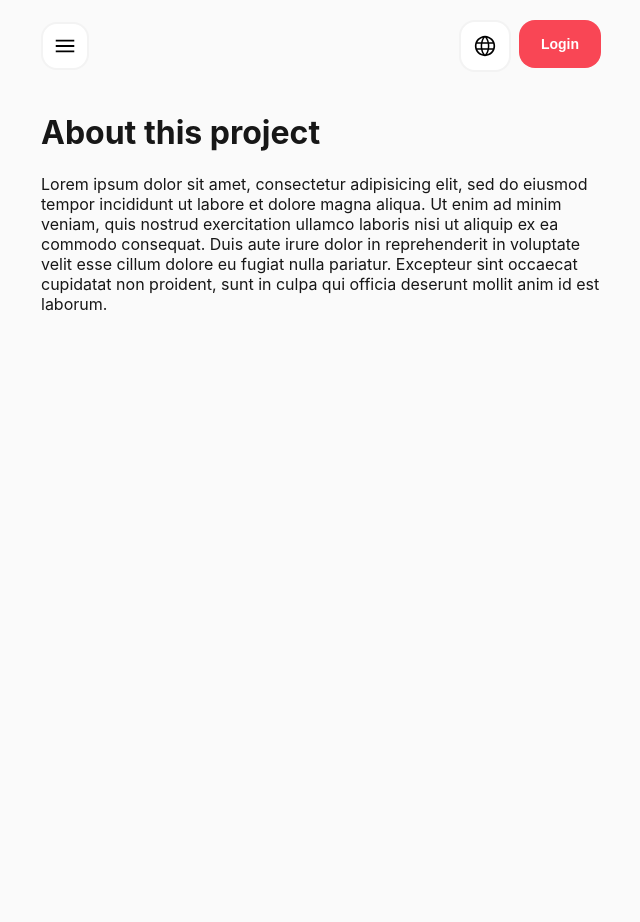
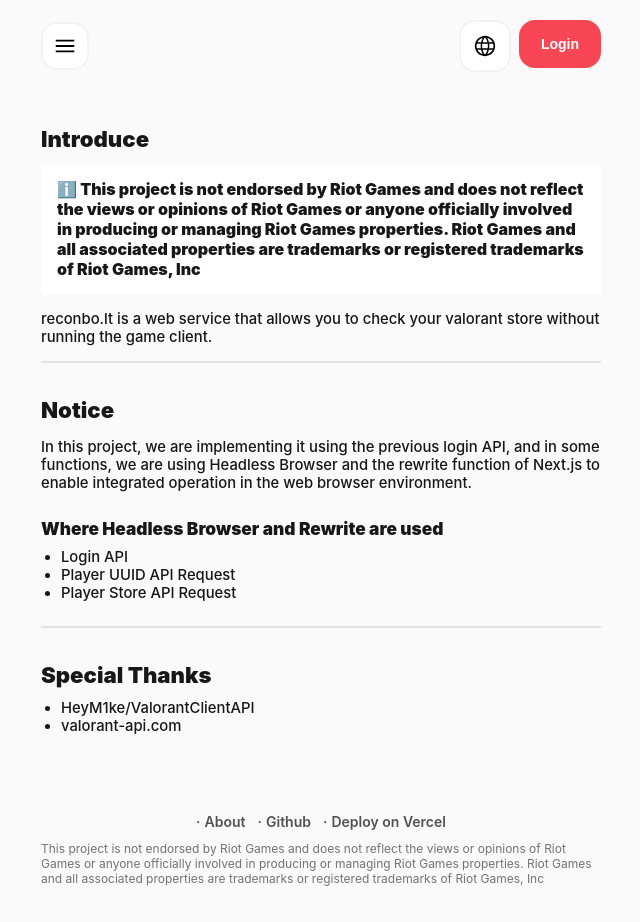
Before and after one commit to bel1c10ud/reconbo.lt-frontend, a Next.js app: page /about in a window 1280 px wide. Shown: the whole page, without its empty margins (319-959 px from the left). Before the commit the page ends 800 px from the top, so only its background shows below. Built offline with nearby package versions, Linux system fonts and the light colour scheme.

Commit message:
docs: update readme and about page

```diff
--- a/components/Callout.module.css
+++ b/components/Callout.module.css
@@ -4,7 +4,7 @@
   gap: .5rem;
   padding: 1rem;
   background-color: var(--grey50);
-  box-shadow: 0px 0px 5px var(--grey100);
+  box-shadow: var(--global-box-shadow)
 }
 
 .callout-title {
--- a/components/Callout.tsx
+++ b/components/Callout.tsx
@@ -49,3 +49,23 @@
     </Callout>
   )
 }
+
+export function ThisProjectUnofficial() {
+  const lang = useRecoilValue(languageAtom);
+
+  return (
+    <Callout>
+      <CalloutTitle>ℹ️ { i18nMessage['THIS_PROJECT_IS_UNOFFICIAL'][lang ?? 'en-US'] }</CalloutTitle>
+    </Callout>
+  )
+}
+
+export function LegalNotice() {
+  const lang = useRecoilValue(languageAtom);
+
+  return (
+    <Callout>
+      <CalloutTitle>ℹ️ { i18nMessage['LEGAL_NOTICE'][lang ?? 'en-US'] }</CalloutTitle>
+    </Callout>
+  )
+}
--- a/components/Footer.module.css
+++ b/components/Footer.module.css
@@ -1,35 +1,32 @@
 .self {
   display: flex;
   flex-direction: column;
-  align-self: center;
-  align-items: center;
-  gap: 1rem;
-
-  margin: 1rem 0;
+  gap: .75rem;
+  margin: 1rem auto;
+  width: 100%;
+  max-width: var(--global-max-width);
+  padding: var(--global-padding);
 }
 
 .items {
   display: flex;
-  flex-direction: row;
-  align-content: center;
+  justify-content: center;
+  gap: .75rem;
 }
 
 .item {
   display: flex;
-  align-items: center;
-  padding: 0 .5rem;
-  border-right: 1px solid var(--grey600);
-
   line-height: 1em;
   font-size: 0.875rem;
-  font-weight: 500;
+  font-weight: 600;
   color: var(--grey600);
 }
-
-.item:last-child {
-  border-right: 0;
+.item::before {
+  content: '·';
+  margin-right: .25rem;
 }
 
-.items img {
-  display: block;
+.legal-notice {
+  font-size: .75rem;
+  color: var(--grey500)
 }
--- a/components/Footer.tsx
+++ b/components/Footer.tsx
@@ -1,7 +1,12 @@
 import style from './Footer.module.css';
 import Link from 'next/link';
+import { useRecoilValue } from 'recoil';
+import { languageAtom } from '../recoil';
+import { i18nMessage } from '../i18n';
 
 export default function Footer() {
+  const lang = useRecoilValue(languageAtom);
+
   return (
     <div className={style['self']}>
       <div className={style['items']}>
@@ -19,7 +24,9 @@
           </a>
         </div>
       </div>
-
+      <div className={style['legal-notice']}>
+        {i18nMessage['LEGAL_NOTICE'][lang ?? 'en-US']}
+      </div>
     </div>
   )
 }
--- a/components/Intro.module.css
+++ b/components/Intro.module.css
@@ -13,7 +13,7 @@
 }
 
 .headline {
-  font-size: 3.5rem;
+  font-size: 2.5rem;
   font-style: normal;
   font-weight: 900;
   line-height: 1em;
--- a/components/Intro.tsx
+++ b/components/Intro.tsx
@@ -1,14 +1,15 @@
 import style from './Intro.module.css';
 import { i18nMessage } from '../i18n';
 import { LanguageCode } from '../type';
+import Link from 'next/link';
 
 export default function Intro(props: {
   language: LanguageCode
 }) {
   return (
     <div className={style.self}>
-      <div className={style.headline}>Reconbo.lt</div>
-      <div className={style.description}>{i18nMessage['YOU_CAN_CHECK_STORE'][props.language]}</div>
+      <div className={style.headline}>Introduce</div>
+      <div className={style.description}>{i18nMessage['INTRODUCTION_RECONBOLT'][props.language]}</div>
     </div>
   )
 }
--- a/components/template/AboutLayout.module.css
+++ b/components/template/AboutLayout.module.css
@@ -11,9 +11,34 @@
   flex-direction: column;
 
   gap: 1rem;
+
 }
 
-.self a {
+.about {
+  font-size: .925rem;
+  font-weight: 500;
+}
+
+.about p {
+
+}
+
+.about a {
   color: var(--anchor-color);
   font-weight: 700;
 }
+
+.about ul {
+  margin: .5rem 0 1.5rem 0;
+  padding: 0 1.25rem;
+}
+
+.about h1,
+.about h2,
+.about h3,
+.about h4,
+.about h5 {
+  font-weight: 900;
+  margin: 0;
+  margin: 1.5em 0 .5em 0
+}
--- a/components/template/AboutLayout.tsx
+++ b/components/template/AboutLayout.tsx
@@ -1,16 +1,41 @@
 import Header from '../Header';
+import { LegalNotice } from '../Callout';
 import style from './AboutLayout.module.css';
+import { languageAtom } from '../../recoil';
+import { useRecoilValue } from 'recoil';
+import { i18nMessage } from '../../i18n';
+import Hr from '../Hr';
+import Footer from '../Footer';
 
 export default function AboutLayout() {
+  const lang = useRecoilValue(languageAtom);
+
   return (
     <>
       <Header />
-      <div className={style.self}>
-        <div>
-          <h1>About this project</h1>
-          <p>Lorem ipsum dolor sit amet, consectetur adipisicing elit, sed do eiusmod tempor incididunt ut labore et dolore magna aliqua. Ut enim ad minim veniam, quis nostrud exercitation ullamco laboris nisi ut aliquip ex ea commodo consequat. Duis aute irure dolor in reprehenderit in voluptate velit esse cillum dolore eu fugiat nulla pariatur. Excepteur sint occaecat cupidatat non proident, sunt in culpa qui officia deserunt mollit anim id est laborum.</p>
+      <div className={style['self']}>
+        <div className={style['about']}>
+          <h2>Introduce</h2>
+          <LegalNotice />
+          <p>{i18nMessage['INTRODUCTION_RECONBOLT'][lang ?? 'en-US']}</p>
+          <Hr />
+          <h2>Notice</h2>
+          <p>{i18nMessage['INTRODUCTION_NOTICE'][lang ?? 'en-US']}</p>
+          <h3>{i18nMessage['INTRODUCTION_WHERE_ARE_USED'][lang ?? 'en-US']}</h3>
+          <ul>
+            <li>{`${i18nMessage['LOGIN'][lang ?? 'en-US']} API`}</li>
+            <li>{`${i18nMessage['PLAYER'][lang ?? 'en-US']} UUID API ${i18nMessage['REQUEST'][lang ?? 'en-US']}`}</li>
+            <li>{`${i18nMessage['PLAYER'][lang ?? 'en-US']} ${i18nMessage['STORE'][lang ?? 'en-US']} API ${i18nMessage['REQUEST'][lang ?? 'en-US']}`}</li>
+          </ul>
+          <Hr />
+          <h2>Special Thanks</h2>
+          <ul>
+            <li>HeyM1ke/ValorantClientAPI</li>
+            <li>valorant-api.com</li>
+          </ul>
         </div>
       </div>
+      <Footer />
     </>
   )
 }
--- a/i18n.ts
+++ b/i18n.ts
@@ -1,4 +1,9 @@
 export const i18nMessage = {
+  'PLAYER': {
+    'en-US': 'Player',
+    'ko-KR': '플레이어',
+    'ja-JP': 'プレーヤー'
+  },
   'LOGIN': {
     'en-US': 'Login',
     'ko-KR': '로그인',
@@ -24,10 +29,20 @@
     'ko-KR': '자세히',
     'ja-JP': '詳細'
   },
+  'REQUEST': {
+    'en-US': 'Request',
+    'ko-KR': '요청',
+    'ja-JP': 'リクエスト'
+  },
   'ERROR': {
     'en-US': 'ERROR',
     'ko-KR': '에러',
     'ja-JP': 'ERROR'
+  },
+  'STORE': {
+    'en-US': 'Store',
+    'ko-KR': '상점',
+    'ja-JP': 'ストア'
   },
   'GO_TO_STORE': {
     'en-US' : 'Go to Store',
@@ -69,6 +84,11 @@
     'ko-KR' : '로그인이 필요합니다.',
     'ja-JP' : 'ログインが必要です。',
   },
+  'GO_TO_THE_LOGIN_PAGE': {
+    'en-US' : 'Go to the login page.',
+    'ko-KR' : '로그인 페이지로 이동합니다.',
+    'ja-JP' : 'ログインページに移動します。',
+  },
   'DO_YOU_WANT_TO_LOGOUT': {
     'en-US' : 'Do you want to Logout?',
     'ko-KR' : '로그아웃 하시겠습니까?',
@@ -83,5 +103,30 @@
     'en-US' : 'This information may not be accurate.',
     'ko-KR' : '이 정보는 정확하지 않을 수 있습니다.',
     'ja-JP' : 'この情報は正確ではない可能性があります。',
+  },
+  'THIS_PROJECT_IS_UNOFFICIAL': {
+    'en-US' : 'This project is an unofficial fan project and is not related to Riot.',
+    'ko-KR' : '이 프로젝트는 비공식 팬 프로젝트로 Riot과 관련되어있지 않습니다.',
+    'ja-JP' : 'このプロジェクトは非公式のファンプロジェクトであり、Riotと関連していません。',
+  },
+  'LEGAL_NOTICE': {
+    'en-US' : 'This project is not endorsed by Riot Games and does not reflect the views or opinions of Riot Games or anyone officially involved in producing or managing Riot Games properties. Riot Games and all associated properties are trademarks or registered trademarks of Riot Games, Inc',
+    'ko-KR' : '이 프로젝트는 Riot Games가 보증하지 않으며 Riot Games 또는 Riot Games 속성을 생산하거나 관리하는 데 공식적으로 관련된 사람의 견해나 의견을 반영하지 않습니다. Riot Games 및 모든 관련 자산은 Riot Games, Inc.의 상표 또는 등록 상표입니다.',
+    'ja-JP' : 'このプロジェクトは、Riot Games によって承認されておらず、Riot Games または Riot Games プロパティの作成または管理に公式に関与している人物の見解や意見を反映するものではありません。 Riot Games および関連するすべてのプロパティは、Riot Games, Inc. の商標または登録商標です。',
+  },
+  'INTRODUCTION_RECONBOLT': {
+    'en-US' : 'reconbo.lt is a web service that allows you to check your valorant store without running the game client.',
+    'ko-KR' : 'reconbo.lt는 게임 클라이언트를 실행하지 않고 발로란트 상점을 확인할 수 있는 웹서비스입니다.',
+    'ja-JP' : 'reconbo.ltはゲームクライアントを実行せずにバローラントショップを確認できるウェブサービスです。',
+  },
+  'INTRODUCTION_NOTICE': {
+    'en-US' : 'In this project, we are implementing it using the previous login API, and in some functions, we are using Headless Browser and the rewrite function of Next.js to enable integrated operation in the web browser environment.',
+    'ko-KR' : '이 프로젝트에서는 비공식 Login API를 구현하여 사용하고 있으며, 일부 기능에서는 웹브라우저 환경에서 정상적으로 동작할 수 있도록 Headless Browser와 Next.js의 rewrite 기능을 사용하고 있습니다.',
+    'ja-JP' : 'このプロジェクトでは非公式ログインAPIを実装して使用しており、一部の機能ではウェブブラウザ環境で正常に動作できるようにHeadless BrowserとNext.jsのrewrite機能を使用しています。',
+  },
+  'INTRODUCTION_WHERE_ARE_USED': {
+    'en-US' : 'Where Headless Browser and Rewrite are used',
+    'ko-KR' : 'Headless Browser 및 Rewrite가 사용되는 곳',
+    'ja-JP' : 'Headless BrowserとRewriteが使用される場所',
   }
 }
```
Also changed, not shown: 1 other file (tests, documents, lock files or other folders).
